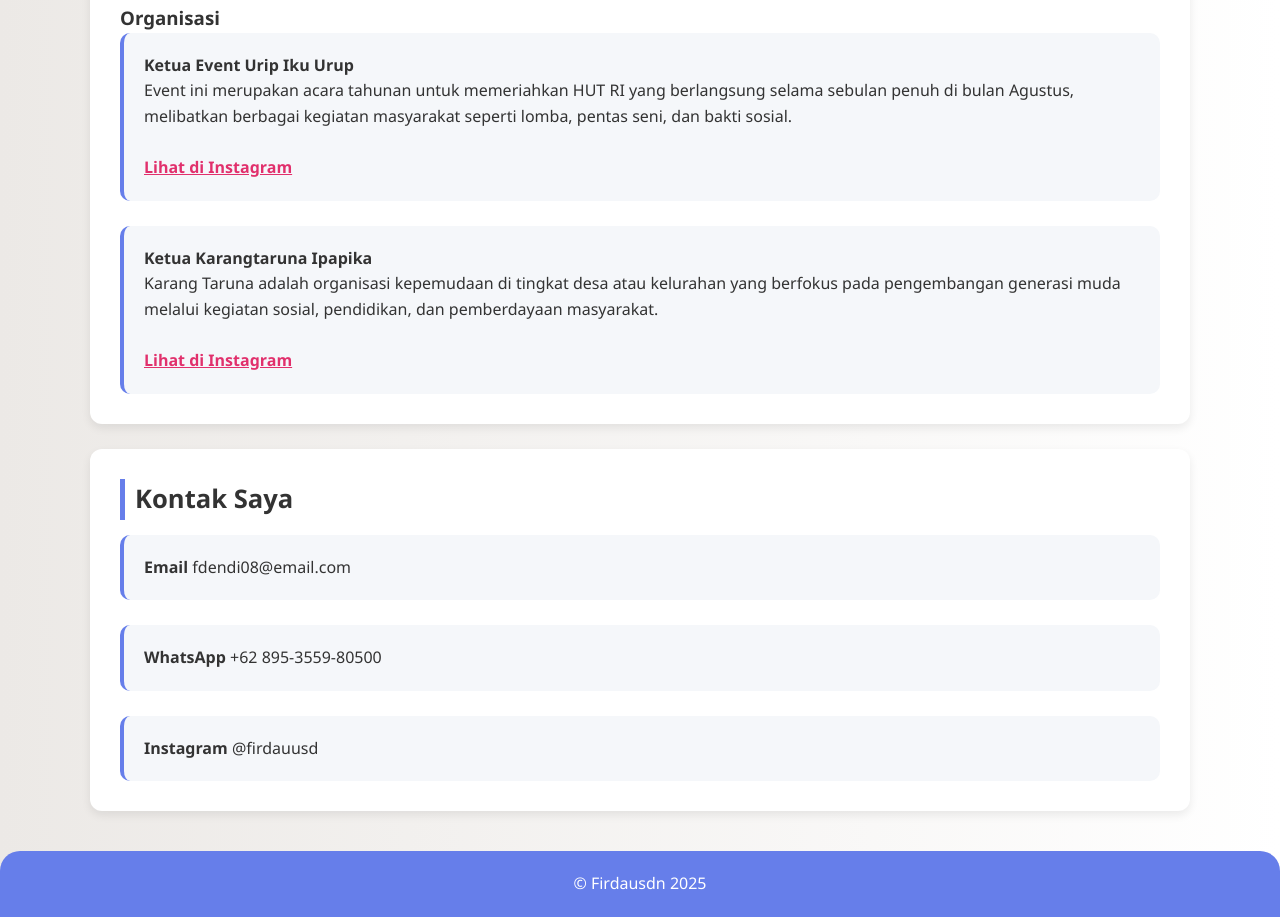
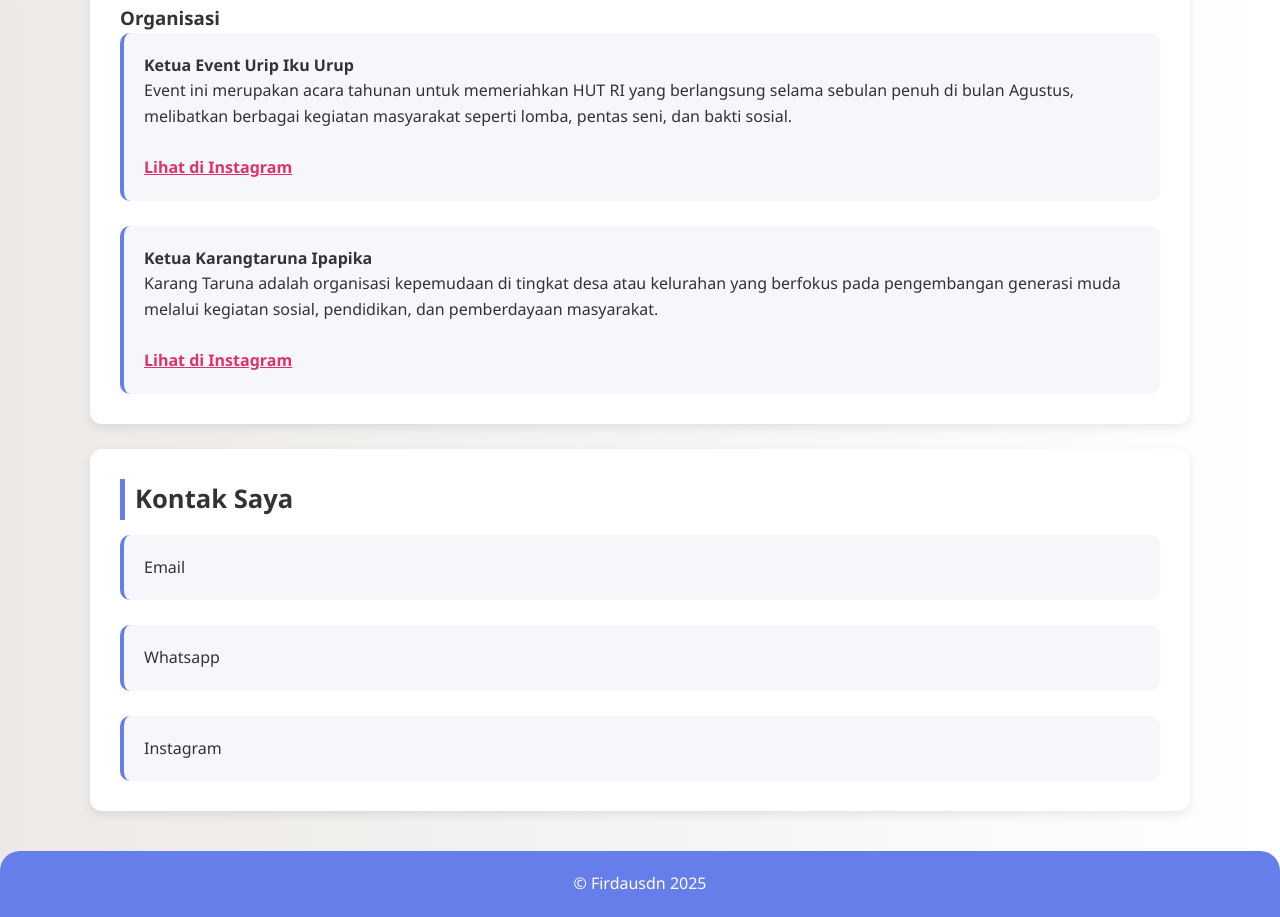
Before and after one commit to firdausdendi23/Tugas-PWM-5-, a plain HTML site: page index.html in a window 1280 px wide. Shown: the part 506-1423 px from the top of the page. Drawn offline with Linux system fonts and the light colour scheme.

Commit message:
Update index.html

```diff
--- a/index.html
+++ b/index.html
@@ -73,25 +73,22 @@
 
         <!-- Kontak Email -->
         <div class="kontak-box">
-          <strong>Email</strong>
           <a href="mailto:fdendi08@email.com" target="_blank">
-            fdendi08@email.com
+            Email
           </a>
         </div>
 
         <!-- Kontak WhatsApp -->
         <div class="kontak-box">
-          <strong>WhatsApp</strong>
           <a href="https://wa.me/62895355980500" target="_blank">
-            +62 895-3559-80500
+            Whatsapp
           </a>
         </div>
 
         <!-- Kontak Instagram -->
         <div class="kontak-box">
-          <strong>Instagram</strong>
           <a href="https://instagram.com/firdauusd" target="_blank">
-            @firdauusd
+            Instagram
           </a>
         </div>
 
```
